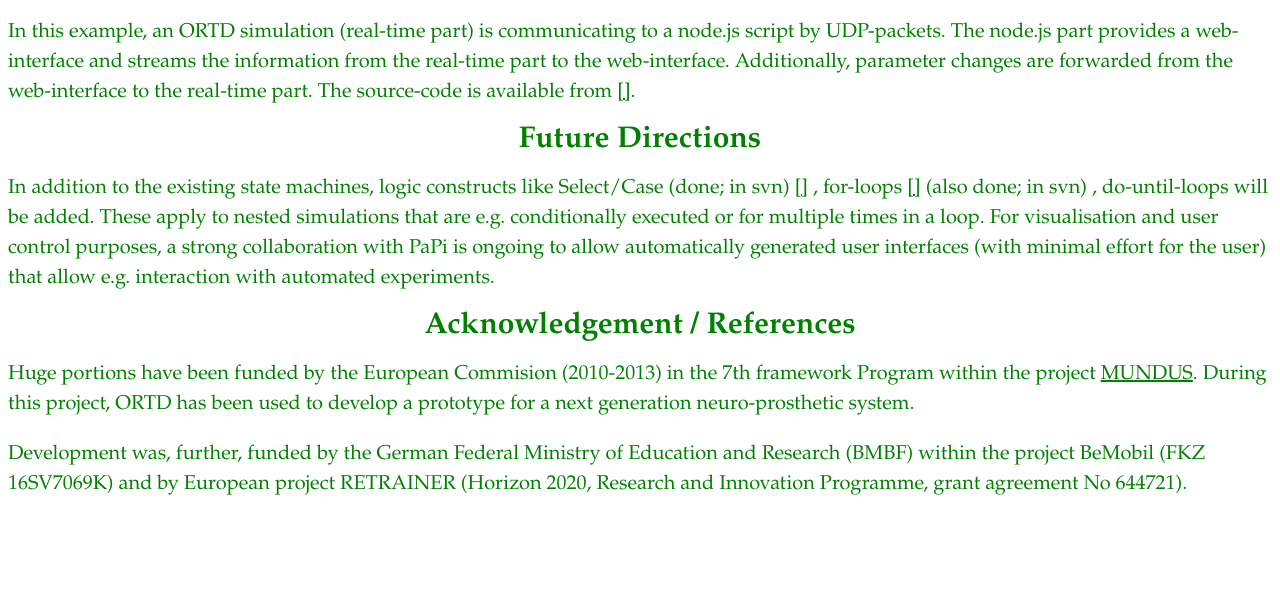
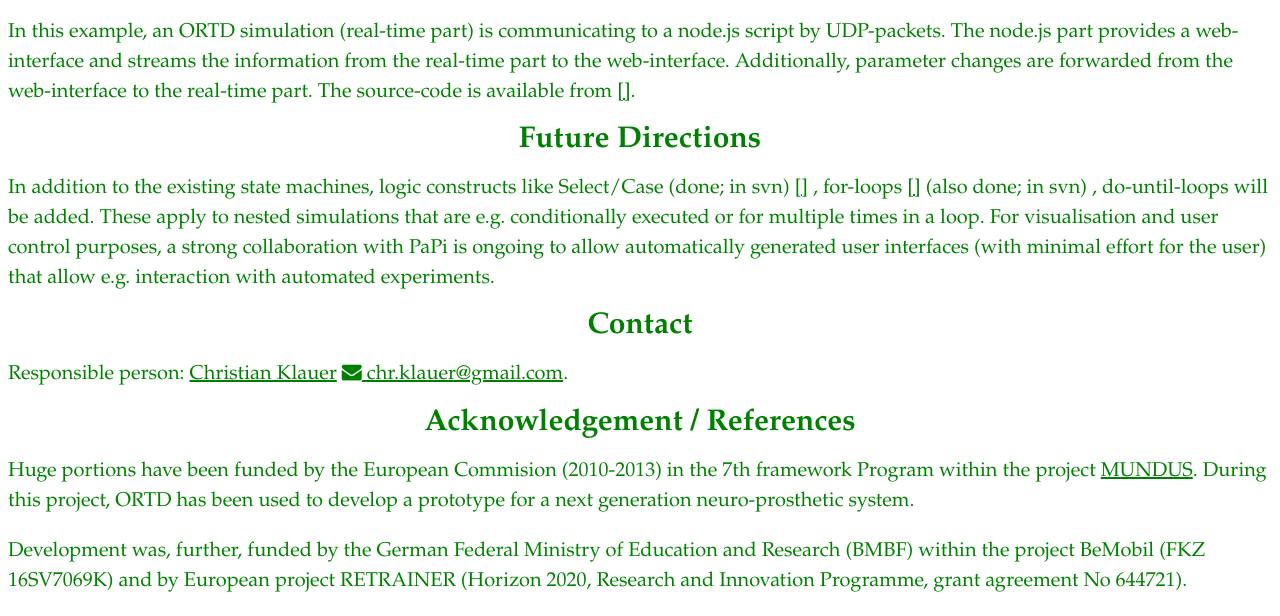
Before and after one commit to OpenRTDynamics/OpenRTDynamics.github.io, a plain HTML site: page index.html in a window 1280 px wide. Shown: the part 5915-6531 px from the top of the page. Before the commit the page ends 6434 px from the top, so only its background shows below. Drawn offline with Linux system fonts and the light colour scheme.

Commit message:
added contact

```diff
--- a/index.html
+++ b/index.html
@@ -788,6 +788,13 @@ Test results for Ubuntu 12.04, Intel(R) Core(TM)2 Duo CPU, Linux 3.2 (no special
 </p> -->
 
 
+
+<h1>Contact</h1>
+
+
+Responsible person: <a href="http://christianklauer.com">Christian Klauer</a> <a href="mailto:chr.klauer@gmail.com"><i class="fa fa-envelope"></i> chr.klauer@gmail.com</a>.
+
+
 <h1>Acknowledgement / References</h1>
 
 
```
